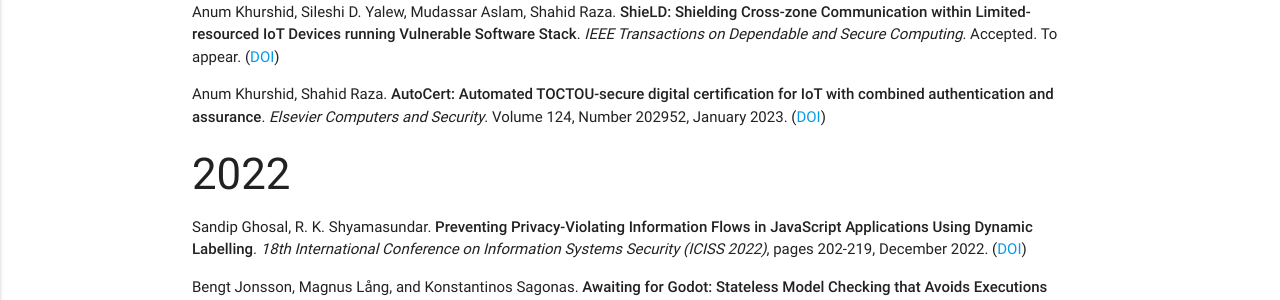
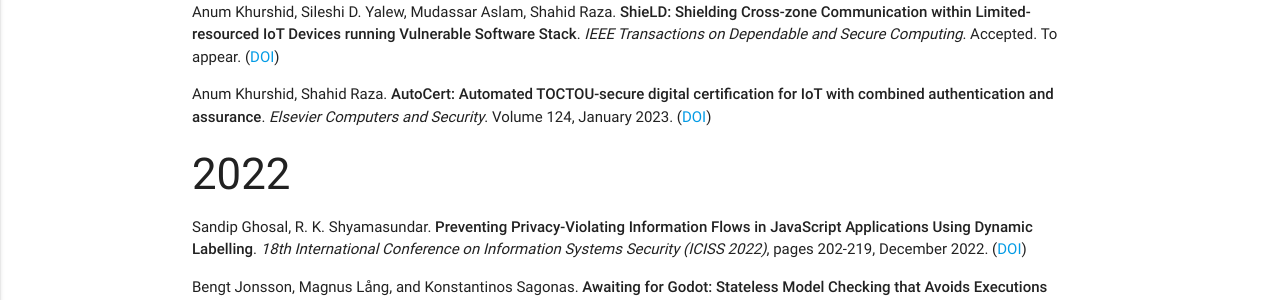
Before and after one commit to assist-project/assist-project.github.io, a Jekyll site: the page built from 03-publications.md, in a window 1280 px wide and 900 px high. Shown: the part 306-606 px from the top of the window. Built offline with Jekyll 4.4.1, drawn with Linux system fonts in a browser that asks for light colours.

Commit message:
Remove erroneous (and confusing) information from an entry

```diff
--- a/03-publications.md
+++ b/03-publications.md
@@ -10,7 +10,7 @@ permalink: /publications/
 
 - Anum Khurshid, Sileshi D. Yalew, Mudassar Aslam, Shahid Raza. **ShieLD: Shielding Cross-zone Communication within Limited-resourced IoT Devices running Vulnerable Software Stack**. _IEEE Transactions on Dependable and Secure Computing_. Accepted. To appear. ([DOI](https://doi.org/10.1109/TDSC.2022.3147262))
 
-- Anum Khurshid, Shahid Raza. **AutoCert: Automated TOCTOU-secure digital certification for IoT with combined authentication and assurance**. _Elsevier Computers and Security_. Volume 124, Number 202952, January 2023. ([DOI](https://doi.org/10.1016/j.cose.2022.102952))
+- Anum Khurshid, Shahid Raza. **AutoCert: Automated TOCTOU-secure digital certification for IoT with combined authentication and assurance**. _Elsevier Computers and Security_. Volume 124, January 2023. ([DOI](https://doi.org/10.1016/j.cose.2022.102952))
 
 ### 2022
 
```
